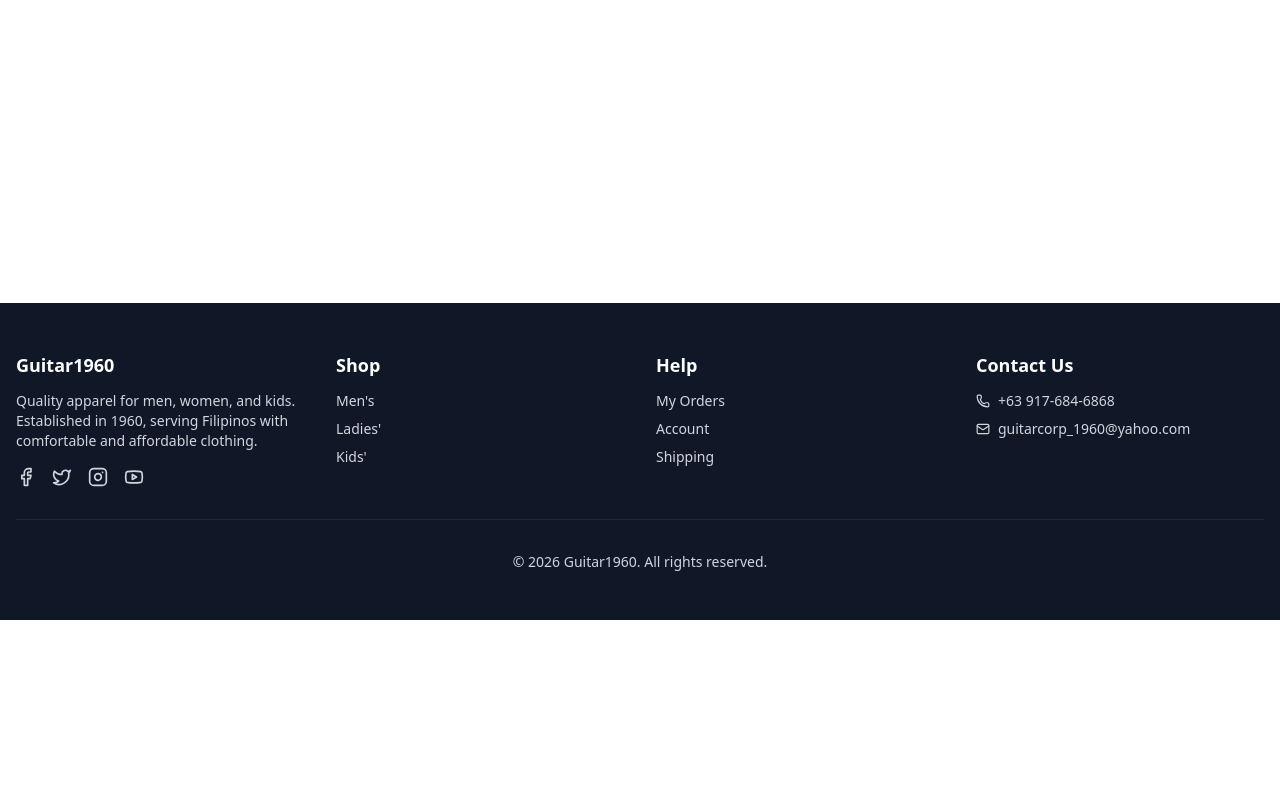
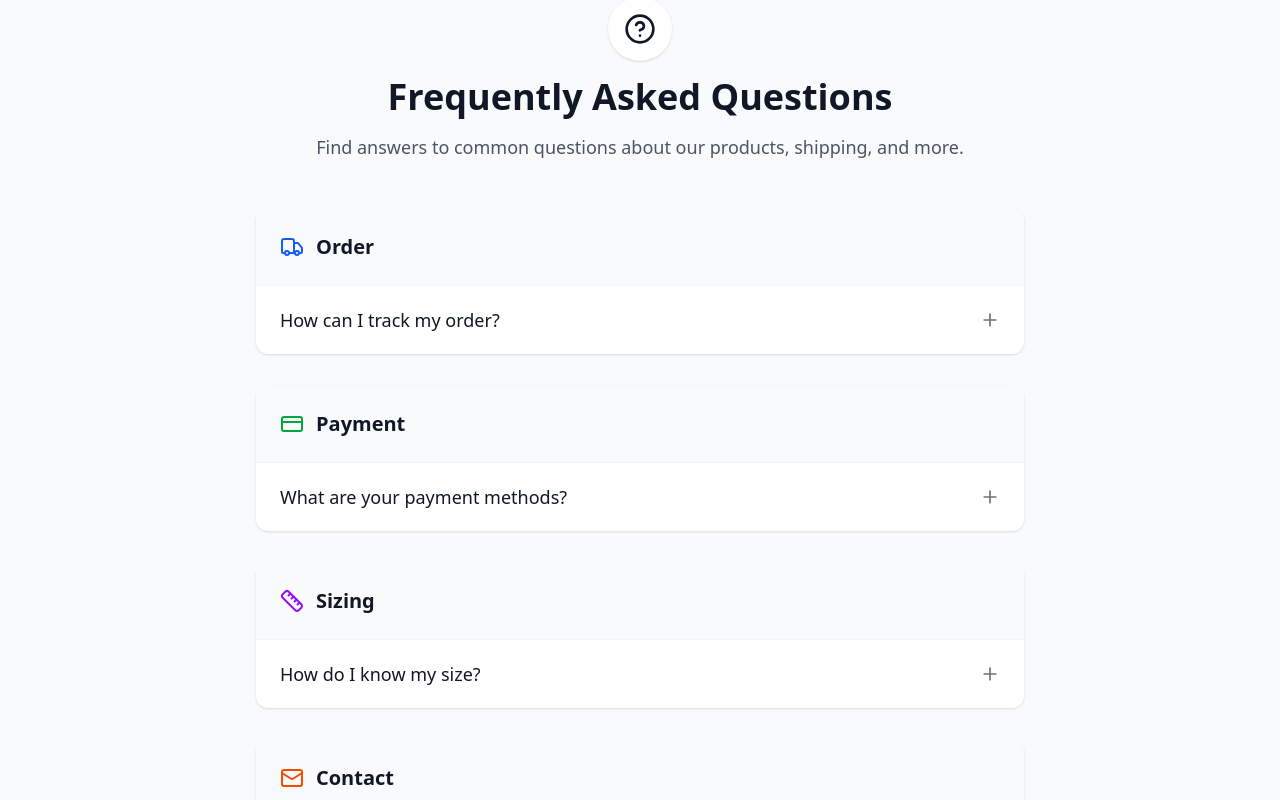
Before and after one commit to jrbb11/guitar1960, a React (Vite) app: page /faq in a window 1280 px wide. Shown: the part 180-980 px from the top of the page. Before the commit the page ends 800 px from the top, so only its background shows below. Built offline with nearby package versions, Linux system fonts and the light colour scheme; no server answers.

Commit message:
Add FAQ page and fix menu hover issue

```diff
--- a/src/App.tsx
+++ b/src/App.tsx
@@ -17,6 +17,7 @@ import { LoginPage } from './pages/LoginPage';
 import { RegisterPage } from './pages/RegisterPage';
 import { WishlistPage } from './pages/WishlistPage';
 import { OrderDetailPage } from './pages/OrderDetailPage';
+import { FAQPage } from './pages/FAQPage';
 
 function App() {
   return (
@@ -31,6 +32,7 @@ function App() {
                 <Routes>
                   <Route path="/" element={<HomePage />} />
                   <Route path="/about" element={<AboutPage />} />
+                  <Route path="/faq" element={<FAQPage />} />
                   <Route path="/shop" element={<ShopPage />} />
                   <Route path="/product/:id" element={<ProductDetailPage />} />
                   <Route path="/cart" element={<CartPage />} />
--- a/src/components/layout/Footer.tsx
+++ b/src/components/layout/Footer.tsx
@@ -45,6 +45,7 @@ export const Footer = () => {
             <ul className="space-y-1 md:space-y-2 text-xs md:text-sm">
               <li><Link to="/account/orders" className="hover:text-white">My Orders</Link></li>
               <li><Link to="/account" className="hover:text-white">Account</Link></li>
+              <li><Link to="/faq" className="hover:text-white">FAQ</Link></li>
               <li><Link to="/shipping" className="hover:text-white">Shipping</Link></li>
             </ul>
           </div>
--- a/src/components/layout/Header.tsx
+++ b/src/components/layout/Header.tsx
@@ -84,7 +84,8 @@ export const Header = () => {
               <ChevronDown size={16} />
             </button>
             {menDropdownOpen && (
-              <div className="absolute top-full left-0 mt-2 w-56 bg-white shadow-lg rounded-lg py-2 z-50">
+              <div className="absolute top-full left-0 pt-2 w-56 z-50">
+                <div className="bg-white shadow-lg rounded-lg py-2 border border-gray-100">
                   <Link to="/shop?category=men&subcategory=denims" className="block px-4 py-2 hover:bg-gray-100">
                     Denims
                   </Link>
@@ -101,6 +102,7 @@ export const Header = () => {
                     Men's Apparel
                   </Link>
                 </div>
+              </div>
             )}
           </div>
 
@@ -115,7 +117,8 @@ export const Header = () => {
               <ChevronDown size={16} />
             </button>
             {ladiesDropdownOpen && (
-              <div className="absolute top-full left-0 mt-2 w-56 bg-white shadow-lg rounded-lg py-2 z-50">
+              <div className="absolute top-full left-0 pt-2 w-56 z-50">
+                <div className="bg-white shadow-lg rounded-lg py-2 border border-gray-100">
                   <Link to="/shop?category=ladies&subcategory=denims" className="block px-4 py-2 hover:bg-gray-100">
                     Denims
                   </Link>
@@ -131,6 +134,7 @@ export const Header = () => {
                   <Link to="/shop?category=ladies&subcategory=apparel" className="block px-4 py-2 hover:bg-gray-100">
                     Ladies Apparel
                   </Link>
+                </div>
               </div>
             )}
           </div>
--- /dev/null
+++ b/src/pages/FAQPage.tsx
@@ -0,0 +1,135 @@
+import { useState } from 'react';
+import { Plus, Minus, HelpCircle, CreditCard, Truck, Ruler, Mail } from 'lucide-react';
+
+const faqData = [
+    {
+        category: 'Order',
+        icon: <Truck className="w-6 h-6 text-blue-600" />,
+        items: [
+            {
+                question: 'How can I track my order?',
+                answer: 'Once your order gets shipped, an email / sms notification is sent to let you know who from our shipping partners will deliver your package along with your order tracking number.'
+            }
+        ]
+    },
+    {
+        category: 'Payment',
+        icon: <CreditCard className="w-6 h-6 text-green-600" />,
+        items: [
+            {
+                question: 'What are your payment methods?',
+                answer: 'During the order checkout, you will be asked which payment option you want to use. Right now, you may choose between GCash, Card Payments, and Cash on Delivery.'
+            }
+        ]
+    },
+    {
+        category: 'Sizing',
+        icon: <Ruler className="w-6 h-6 text-purple-600" />,
+        items: [
+            {
+                question: 'How do I know my size?',
+                answer: 'We have a size guide on our product page. You can find it in the description tab below each item or at the end of the product photos.'
+            }
+        ]
+    },
+    {
+        category: 'Contact',
+        icon: <Mail className="w-6 h-6 text-orange-600" />,
+        items: [
+            {
+                question: 'How can I contact you?',
+                answer: (
+                    <span>
+                        Didn't find a specific question? Feel free to talk to us here. You can also send us an email at{' '}
+                        <a href="mailto:guitarcorp_1960@yahoo.com" className="font-bold hover:underline">guitarcorp_1960@yahoo.com</a>
+                        {' '}or message us on{' '}
+                        <span className="font-bold">0917-684-6868</span> / <span className="font-bold">0933-859-8820</span>.
+                    </span>
+                )
+            }
+        ]
+    }
+];
+
+export const FAQPage = () => {
+    const [openIndex, setOpenIndex] = useState<string | null>(null);
+
+    const toggleAccordion = (index: string) => {
+        setOpenIndex(openIndex === index ? null : index);
+    };
+
+    return (
+        <div className="min-h-screen bg-gray-50 py-12 px-4 sm:px-6 lg:px-8">
+            <div className="max-w-3xl mx-auto">
+                {/* Header */}
+                <div className="text-center mb-12">
+                    <div className="inline-flex items-center justify-center w-16 h-16 bg-white rounded-full shadow-sm mb-4">
+                        <HelpCircle className="w-8 h-8 text-gray-900" />
+                    </div>
+                    <h1 className="text-3xl font-extrabold text-gray-900 sm:text-4xl">
+                        Frequently Asked Questions
+                    </h1>
+                    <p className="mt-4 text-lg text-gray-600">
+                        Find answers to common questions about our products, shipping, and more.
+                    </p>
+                </div>
+
+                {/* FAQ Content */}
+                <div className="space-y-8">
+                    {faqData.map((section, sectionIdx) => (
+                        <div key={sectionIdx} className="bg-white rounded-xl shadow-sm overflow-hidden">
+                            <div className="p-6 border-b border-gray-100 bg-gray-50 flex items-center gap-3">
+                                {section.icon}
+                                <h2 className="text-xl font-bold text-gray-900">{section.category}</h2>
+                            </div>
+                            <div className="divide-y divide-gray-100">
+                                {section.items.map((item, itemIdx) => {
+                                    const uniqueId = `${sectionIdx}-${itemIdx}`;
+                                    const isOpen = openIndex === uniqueId;
+
+                                    return (
+                                        <div key={itemIdx} className="group">
+                                            <button
+                                                onClick={() => toggleAccordion(uniqueId)}
+                                                className="w-full text-left px-6 py-5 flex items-center justify-between focus:outline-none hover:bg-gray-50 transition-colors"
+                                            >
+                                                <span className="text-lg font-medium text-gray-900 pr-8">
+                                                    {item.question}
+                                                </span>
+                                                <span className={`flex-shrink-0 transition-transform duration-200 ${isOpen ? 'rotate-180' : ''}`}>
+                                                    {isOpen ? (
+                                                        <Minus className="w-5 h-5 text-gray-500" />
+                                                    ) : (
+                                                        <Plus className="w-5 h-5 text-gray-500" />
+                                                    )}
+                                                </span>
+                                            </button>
+                                            <div
+                                                className={`transition-all duration-300 ease-in-out overflow-hidden ${isOpen ? 'max-h-96 opacity-100' : 'max-h-0 opacity-0'
+                                                    }`}
+                                            >
+                                                <div className="px-6 pb-6 text-gray-600 leading-relaxed">
+                                                    {item.answer}
+                                                </div>
+                                            </div>
+                                        </div>
+                                    );
+                                })}
+                            </div>
+                        </div>
+                    ))}
+                </div>
+
+                {/* Still need help? */}
+                <div className="mt-12 text-center">
+                    <p className="text-gray-600">
+                        Can't find what you're looking for?{' '}
+                        <a href="mailto:guitarcorp_1960@yahoo.com" className="font-semibold text-gray-900 hover:underline">
+                            Contact our support team
+                        </a>
+                    </p>
+                </div>
+            </div>
+        </div>
+    );
+};
```
Lines whose indentation alone changed are shown as unchanged.
